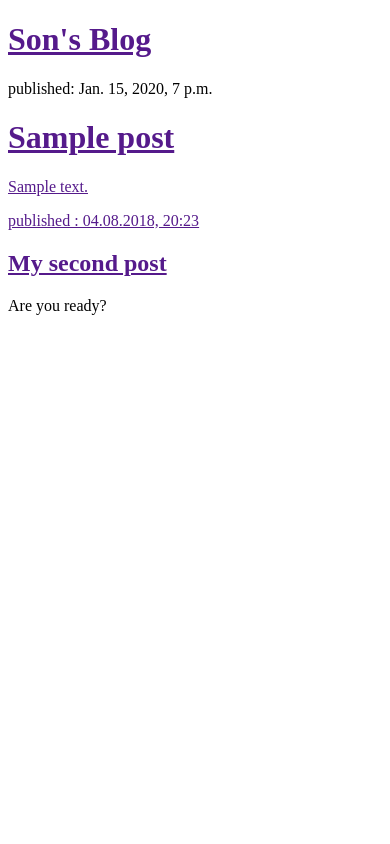
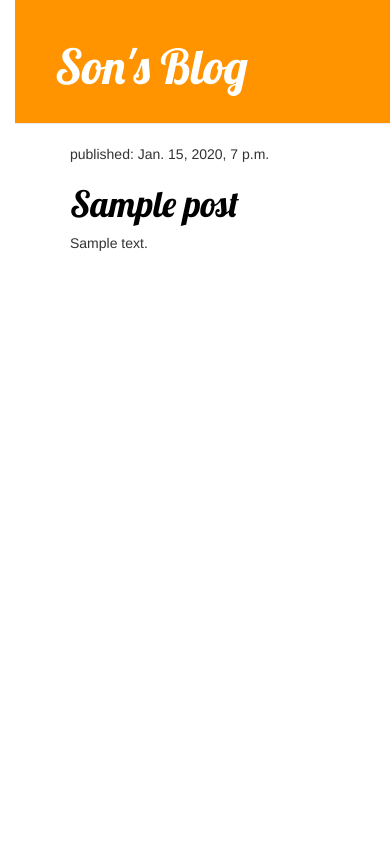
Before and after one commit to myeol2/my-first-blog, a Django app: template blog/templates/blog/post_list.html in a window 390 px wide. Run offline with Django 3.2, Linux system fonts and the light colour scheme; the template is opened without the code that fills it: values that come from a table or form of the project are taken from there, others are empty; tables that the repository leaves empty hold one stand-in row (values such as "Sample post"); some libraries are stand-ins or nearby versions.

Commit message:
expand template & application(model, view(html), controller(views)) in Mac

```diff
--- /dev/null
+++ b/blog/static/css/blog.css
@@ -0,0 +1,54 @@
+h1 a {
+  color: #FCA205;
+}
+
+body {
+  margin-left: 15px;
+}
+
+.page-header {
+  background-color: #ff9400;
+  margin-top: 0;
+  padding: 20px 20px 20px 40px;
+}
+
+.page-header h1, .page-header h1 a, .page-header h1 a:visited, .page-header h1 a:active {
+  color: #ffffff;
+  font-size: 36pt;
+  text-decoration-color: none;
+}
+
+.content {
+    margin-left: 40px;
+}
+
+h1, h2, h3, h4 {
+    font-family: 'Lobster', cursive;
+}
+
+.date {
+    color: #828282;
+}
+
+.save {
+    float: right;
+}
+
+.post-form textarea, .post-form input {
+    width: 100%;
+}
+
+.top-menu, .top-menu:hover, .top-menu:visited {
+    color: #ffffff;
+    float: right;
+    font-size: 26pt;
+    margin-right: 20px;
+}
+
+.post {
+    margin-bottom: 70px;
+}
+
+.post h1 a, .post h1 a:visited {
+    color: #000000;
+  }
--- /dev/null
+++ b/blog/templates/blog/base.html
@@ -0,0 +1,25 @@
+{% load static %}
+
+<html>
+    <head>
+        <title>Django Girls blog</title>
+        <link rel="stylesheet" href="//maxcdn.bootstrapcdn.com/bootstrap/3.2.0/css/bootstrap.min.css">
+        <link rel="stylesheet" href="//maxcdn.bootstrapcdn.com/bootstrap/3.2.0/css/bootstrap-theme.min.css">
+        <link href='//fonts.googleapis.com/css?family=Lobster&subset=latin,latin-ext' rel='stylesheet' type='text/css'>
+        <link rel="stylesheet" href="{% static 'css/blog.css' %}">
+    </head>
+    <body>
+        <div class="page-header">
+          <h1><a href="/"> Son's Blog </a></h1>
+        </div>
+
+        <div class="content container">
+            <div class="row">
+                <div class="col-md-8">
+                  {% block content %}
+                  {% endblock %}
+                </div>
+            </div>
+        </div>
+    </body>
+</html>
--- a/blog/templates/blog/post_list.html
+++ b/blog/templates/blog/post_list.html
@@ -1,24 +1,11 @@
-<!DOCTYPE html>
-<html>
-	<head>
-		<title>Son's Blog</title>
-	</head>
-	<body>
-		<div>
-			<h1><a href=""> Son's Blog </a></h1>
-		</div>
+{% extends 'blog/base.html' %}
 
-    {% for post in posts %}
-      <div>
-        <p> published: {{post.published_date}}</p>
-        <h1><a href=""> {{post.title}}</h1>
-        <p>{{post.text|linebreaksbr}}</p>
-      </div>
-    {% endfor %}
-		<div>
-			<p>published : 04.08.2018, 20:23 </p>
-			<h2><a href=""> My second post </a></h2>
-			<p> Are you ready? </p>
-		</div>
-	</body>
-</html>
+{% block content %}
+  {% for post in posts %}
+    <div class="post">
+      <p> published: {{post.published_date}}</p>
+      <h1><a href={% url 'post_detail' pk=post.pk %}> {{post.title}} </a></h1>
+      <p> {{ post.text | linebreaksbr}}</p>
+    </div>
+  {% endfor %}
+{% endblock %}
--- a/blog/urls.py
+++ b/blog/urls.py
@@ -3,4 +3,5 @@ from . import views
 
 urlpatterns =[
         url(r'^$', views.post_list, name='post_list'),
-        ]
+        url(r'^post/(?P<pk>\d+)/$', views.post_detail, name='post_detail')
+    ]
```
Also changed, not shown: blog/templates/blog/post_detail.html (added, +15 -0 lines), blog/views.py (+6 -1 lines).
